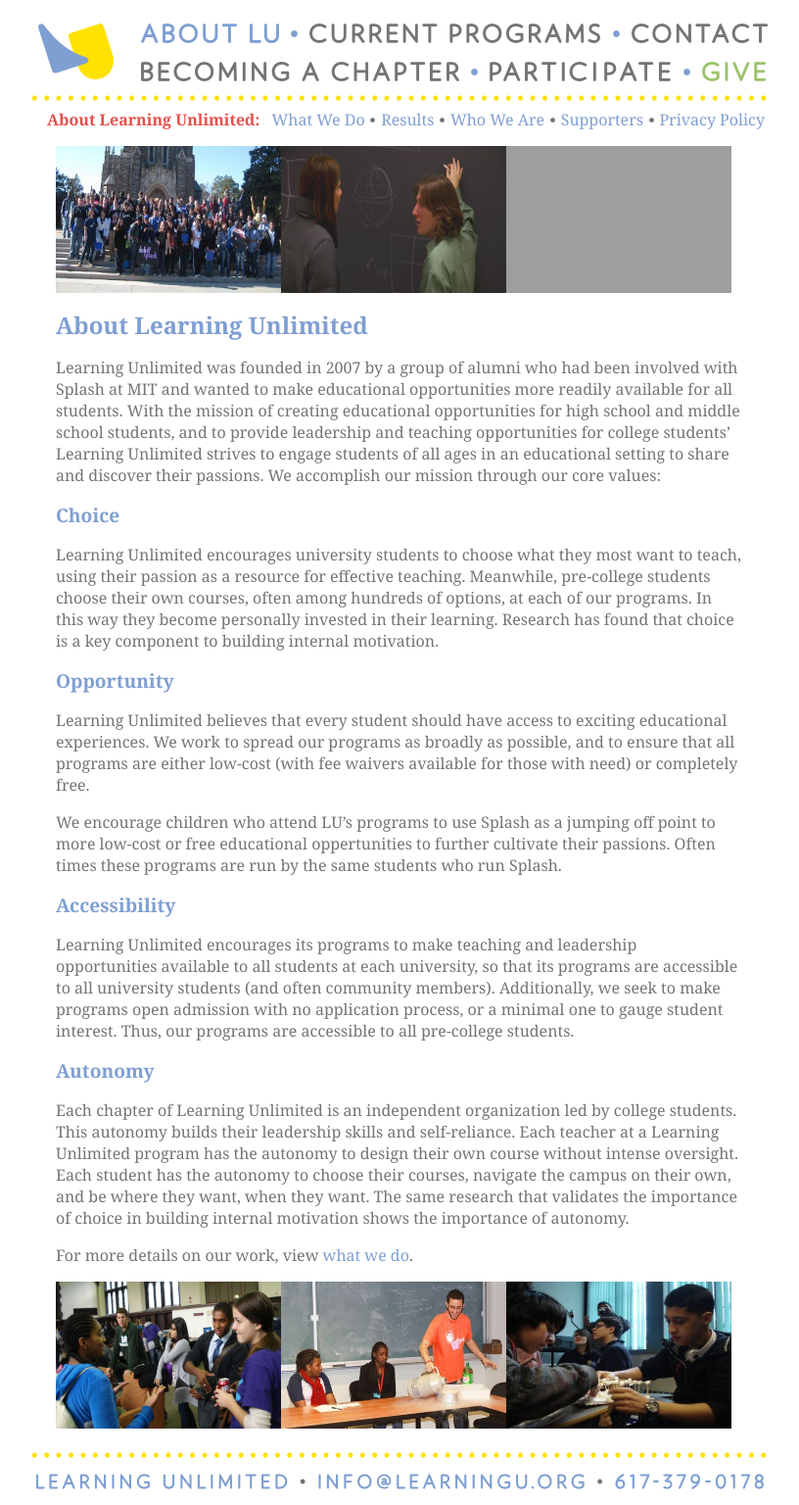
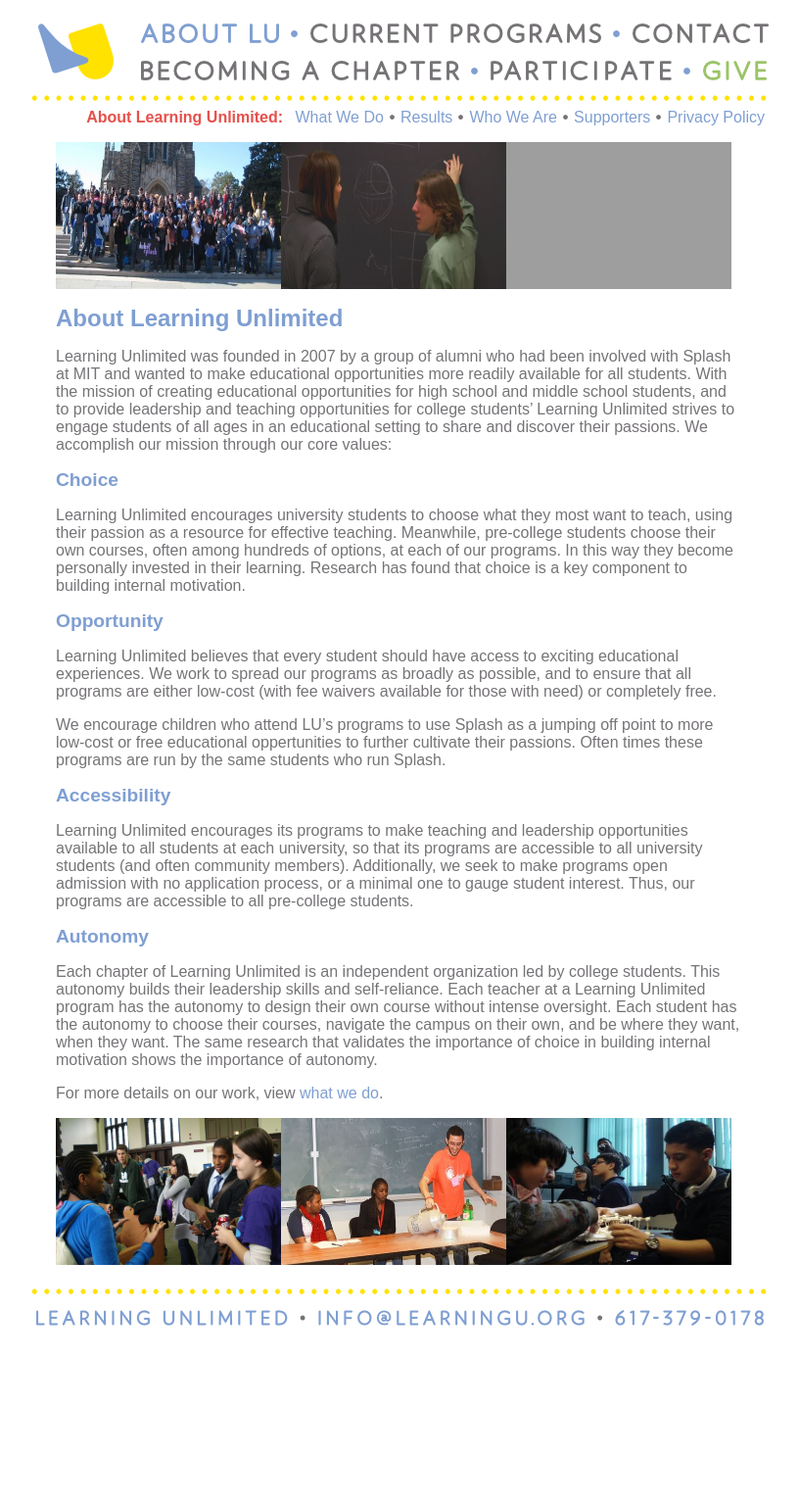
Before and after one commit to learning-unlimited/learning-unlimited.github.io, a Jekyll site: the page built from _about/index.md, in a window 1280 px wide. Shown: the whole page at 98% size, without its empty margins (225-1041 px from the left). Built offline with Jekyll 4.4.1, drawn with Linux system fonts in a browser that asks for light colours; after the commit the page ends 1369 px from its top, so only the background shows below that; grey boxes are pictures that could not be loaded.

Commit message:
Update content-pages.css
Font style changes to CSS

```diff
--- a/media/css/content-pages.css
+++ b/media/css/content-pages.css
@@ -1,7 +1,7 @@
 body
 {
     background-color: white;
-    font-family: georgia, garamond, serif;
+    font-family: montserrat, sans-serif;
     text-align: center;
 }
 
@@ -176,6 +176,7 @@
 {
     color: #7F9FD2;
     font-weight: bold;
+	font-family: oswald, sans-serif;
 }
 
 h1
```
